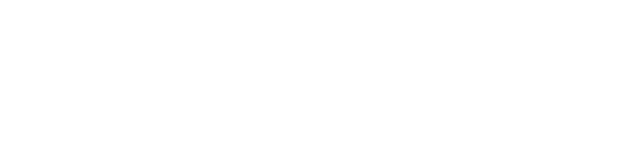
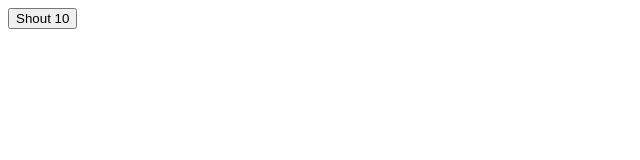
Before and after one commit to TrueOrFalse25/IntroToJS, a plain HTML site: page index.html in a window 1280 px wide. Shown: the whole page, without its empty margins (0-640 px from the left). Drawn offline with Linux system fonts and the light colour scheme.

Commit message:
Add files via upload

```diff
--- a/index.html
+++ b/index.html
@@ -17,9 +17,16 @@
         }
 
         greet();
+
+        function shoutTen()
+        {
+            console.log("10!");
+        }
     </script>
 </head>
-<body>
+<!-- Subchapter 5: basic events -->
+<body onload = "greet();">
+    <button onclick = "shoutTen();">Shout 10</button>
     <!-- Subchapter 1: the anatomy of a web page
     Hello World<br />
     Goodbye World
```
